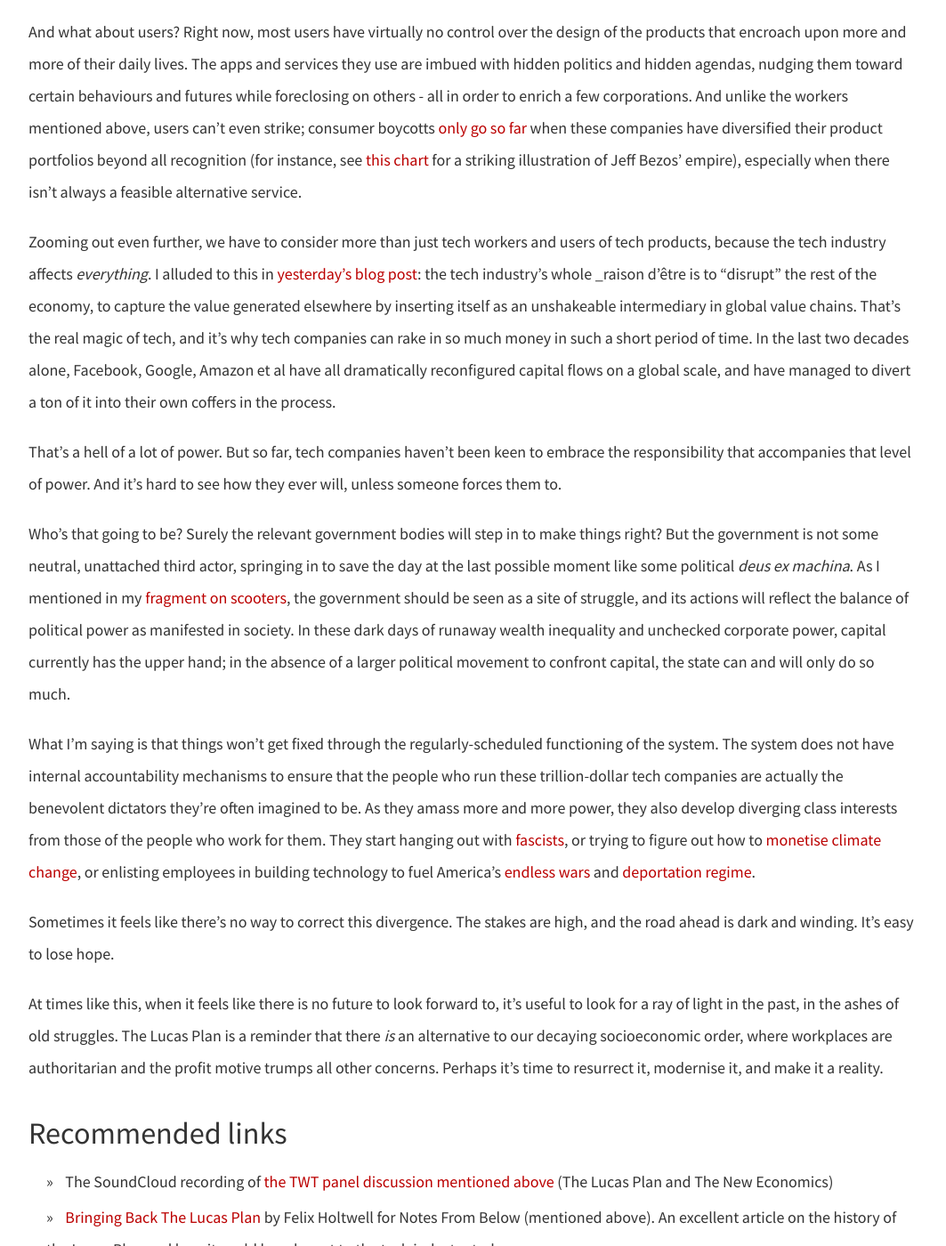
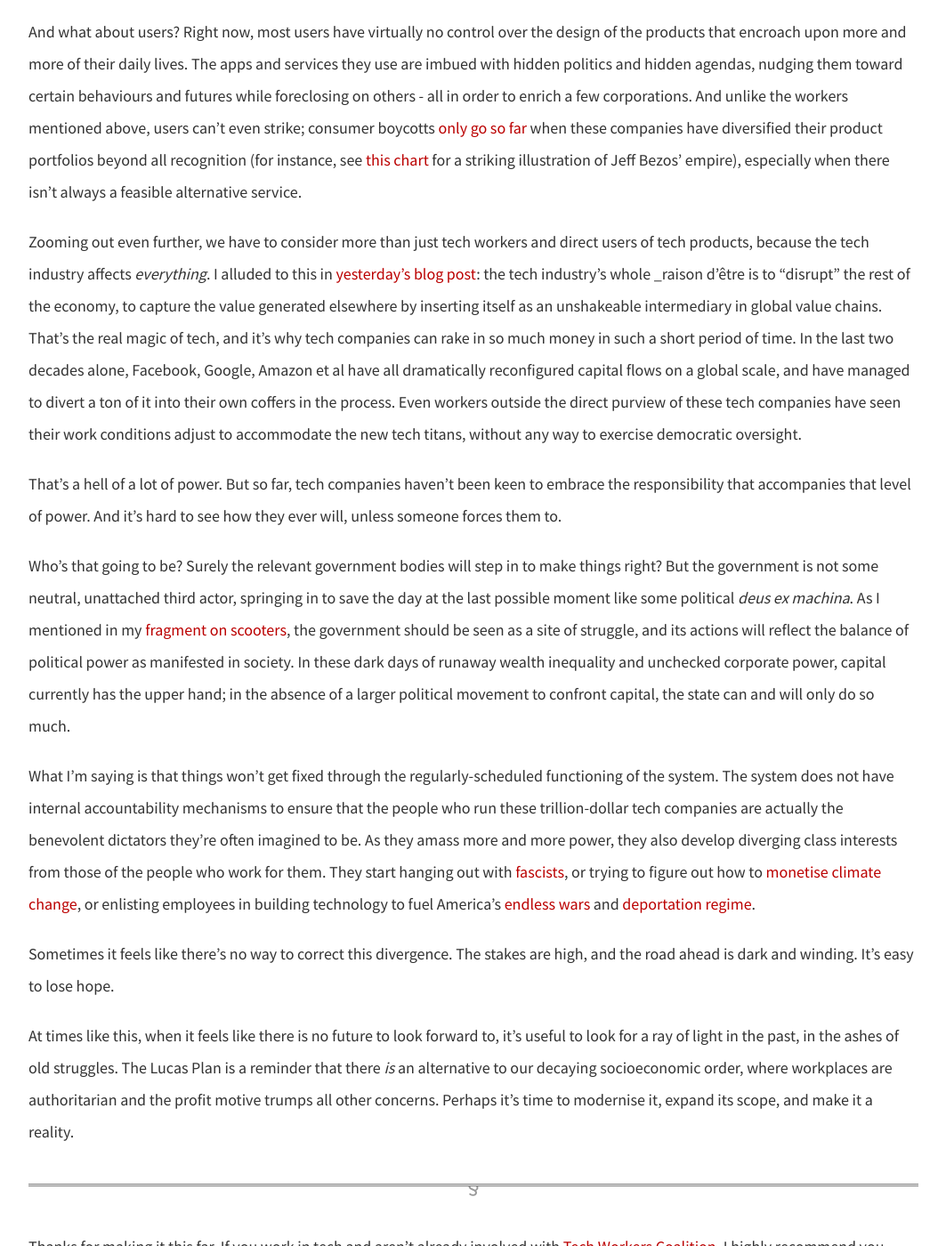
Before and after one commit to dellsystem/dellsystem.github.io, a Jekyll site: the page built from _posts/2019-1-29-fragments-29.md, in a window 1280 px wide and 1400 px high, scrolled down 2885 px. Shown: the whole window at 89% size, without its empty margins (108-1171 px from the left). Built offline with Jekyll 4.4.1, drawn with Linux system fonts in a browser that asks for light colours; some of the changed text lies outside the part shown.

Commit message:
Edit fragments-29
Cleaned up some points. Probably still needs typo edits etc

```diff
--- a/_posts/2019-1-29-fragments-29.md
+++ b/_posts/2019-1-29-fragments-29.md
@@ -38,7 +38,7 @@ But what about everybody else? Those who don't work on the product have even les
 
 And what about users? Right now, most users have virtually no control over the design of the products that encroach upon more and more of their daily lives. The apps and services they use are imbued with hidden politics and hidden agendas, nudging them toward certain behaviours and futures while foreclosing on others - all in order to enrich a few corporations. And unlike the workers mentioned above, users can't even strike; consumer boycotts [only go so far](https://gizmodo.com/i-cut-google-out-of-my-life-it-screwed-up-everything-1830565500) when these companies have diversified their product portfolios beyond all recognition (for instance, see [this chart](https://www.visualcapitalist.com/jeff-bezos-empire-chart/) for a striking illustration of Jeff Bezos' empire), especially when there isn't always a feasible alternative service.
 
-Zooming out even further, we have to consider more than just tech workers and users of tech products, because the tech industry affects _everything_. I alluded to this in [yesterday's blog post](/posts/fragments-28): the tech industry's whole _raison d'être is to "disrupt" the rest of the economy, to capture the value generated elsewhere by inserting itself as an unshakeable intermediary in global value chains. That's the real magic of tech, and it's why tech companies can rake in so much money in such a short period of time. In the last two decades alone, Facebook, Google, Amazon et al have all dramatically reconfigured capital flows on a global scale, and have managed to divert a ton of it into their own coffers in the process.
+Zooming out even further, we have to consider more than just tech workers and direct users of tech products, because the tech industry affects _everything_. I alluded to this in [yesterday's blog post](/posts/fragments-28): the tech industry's whole _raison d'être is to "disrupt" the rest of the economy, to capture the value generated elsewhere by inserting itself as an unshakeable intermediary in global value chains. That's the real magic of tech, and it's why tech companies can rake in so much money in such a short period of time. In the last two decades alone, Facebook, Google, Amazon et al have all dramatically reconfigured capital flows on a global scale, and have managed to divert a ton of it into their own coffers in the process. Even workers outside the direct purview of these tech companies have seen their work conditions adjust to accommodate the new tech titans, without any way to exercise democratic oversight.
 
 That's a hell of a lot of power. But so far, tech companies haven't been keen to embrace the responsibility that accompanies that level of power. And it's hard to see how they ever will, unless someone forces them to.
 
@@ -48,10 +48,15 @@ What I'm saying is that things won't get fixed through the regularly-scheduled f
 
 Sometimes it feels like there's no way to correct this divergence. The stakes are high, and the road ahead is dark and winding. It's easy to lose hope.
 
-At times like this, when it feels like there is no future to look forward to, it's useful to look for a ray of light in the past, in the ashes of old struggles. The Lucas Plan is a reminder that there _is_ an alternative to our decaying socioeconomic order, where workplaces are authoritarian and the profit motive trumps all other concerns. Perhaps it's time to resurrect it, modernise it, and make it a reality.
+At times like this, when it feels like there is no future to look forward to, it's useful to look for a ray of light in the past, in the ashes of old struggles. The Lucas Plan is a reminder that there _is_ an alternative to our decaying socioeconomic order, where workplaces are authoritarian and the profit motive trumps all other concerns. Perhaps it's time to modernise it, expand its scope, and make it a reality.
 
-## Recommended links
+***
 
+Thanks for making it this far. If you work in tech and aren't already involved with [Tech Workers Coalition](https://techworkerscoalition.org/), I highly recommend you check it out. There's a Slack, and a newsletter, and lots of in-person events (centred around large US cities). If there isn't a chapter in your area yet, you could start one!
+
+Recommended further reading/listening on the topic of the Lucas Plan:
+
+* [The New Lucas Plan](http://lucasplan.org.uk/) (a website hosting details of the original plan)
 * The SoundCloud recording of [the TWT panel discussion mentioned above](https://soundcloud.com/theworldtransformed/workers-control-in-economic-planning) (The Lucas Plan and The New Economics)
 * [Bringing Back The Lucas Plan](https://notesfrombelow.org/article/bringing-back-the-lucas-plan) by Felix Holtwell for Notes From Below (mentioned above). An excellent article on the history of the Lucas Plan and how it could be relevant to the tech industry today
 * Episode 15 of [General Intellect Unit](http://generalintellectunit.net/e/015-technology-and-the-worker/) on the tech issue of Notes From Below, which discusses the article above
```
Also changed, not shown: other parts of _posts/2019-1-29-fragments-29.md (+1 -1 lines).
